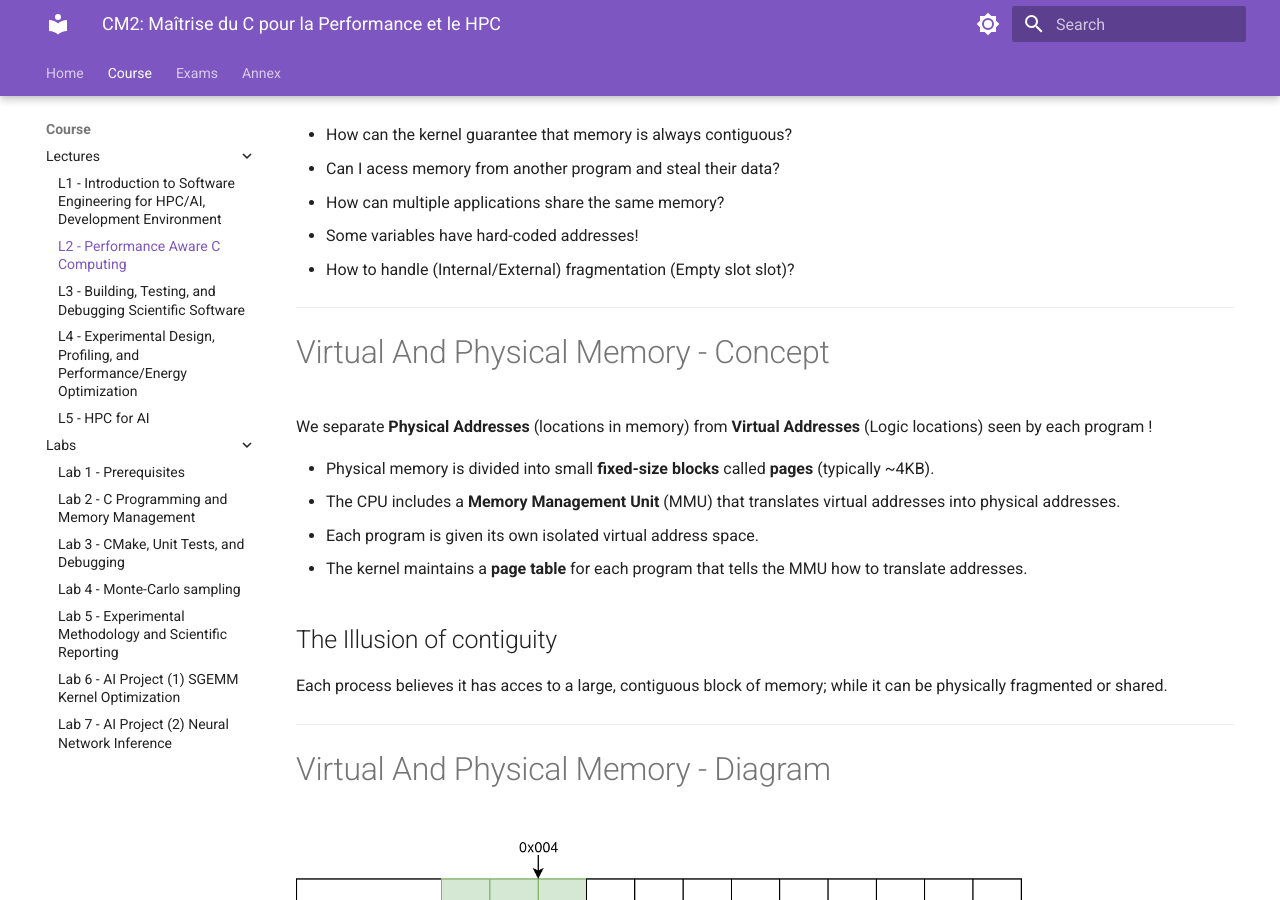
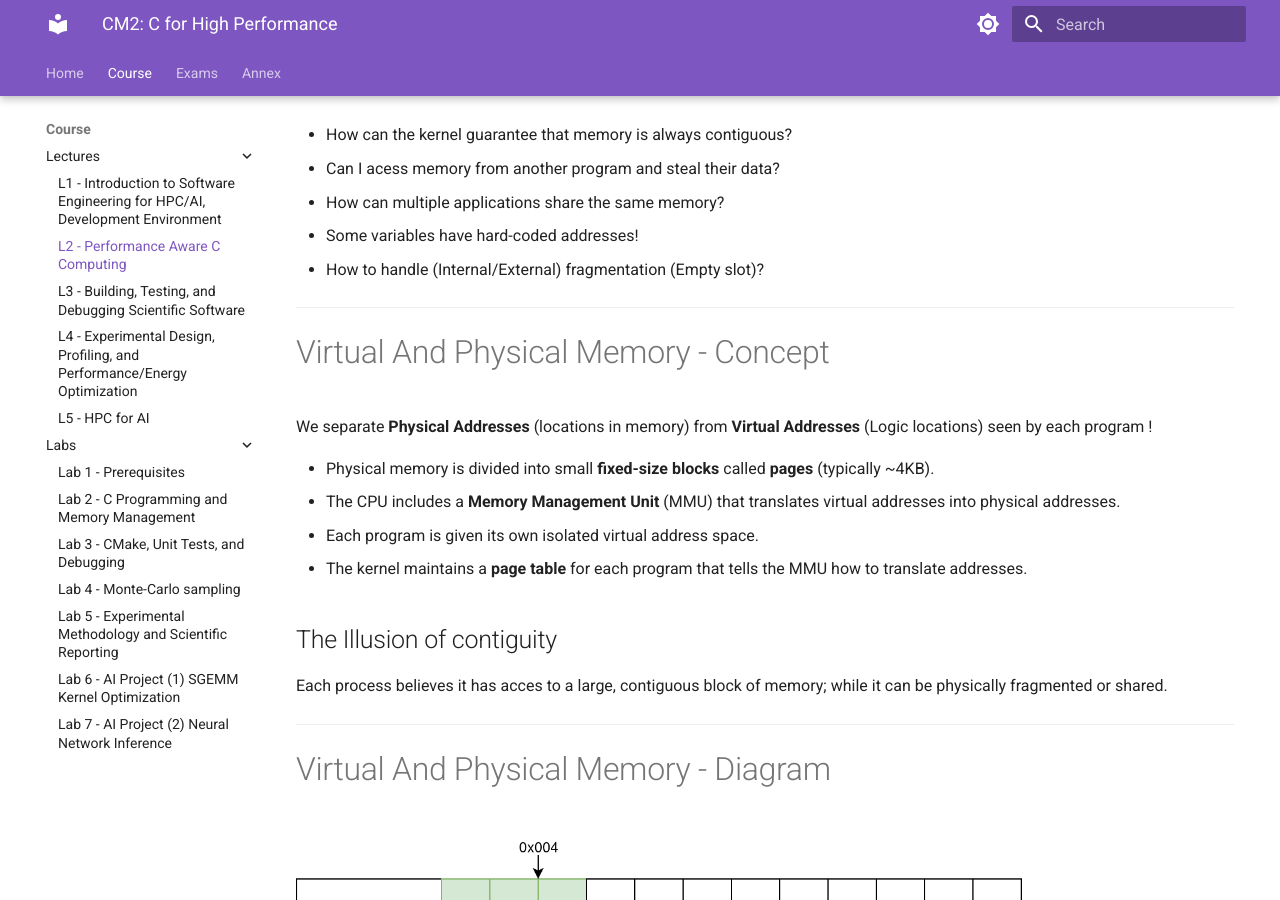
Before and after one commit to M1-CHPS/glhpc, an MkDocs documentation site: the page built from docs/lecture2.md, in a window 1280 px wide and 900 px high, scrolled down 10681 px. Built offline with MkDocs 1.6.1 and Material for MkDocs 9.7.7, drawn with Linux system fonts in a browser that asks for light colours.

Commit message:
Minor fixes to lecture 2

```diff
--- a/docs/lecture2.md
+++ b/docs/lecture2.md
@@ -1,5 +1,5 @@
 ---
-title: "CM2: Maîtrise du C pour la Performance et le HPC"
+title: "CM2: C for High Performance"
 institute: "Master Calcul Haute Performance et Simulation - GLHPC | UVSQ"
 author: "M. Jam, P. de Oliveira Castro"
 date: \today
@@ -378,7 +378,7 @@ If memory is not freed (memory leak) the computer can run out:
 - Can I acess memory from another program and steal their data?
 - How can multiple applications share the same memory?
   - Some variables have hard-coded addresses!
-- How to handle (Internal/External) fragmentation (Empty slot slot)?
+- How to handle (Internal/External) fragmentation (Empty slot)?
 
 ---
 
--- a/mkdocs.yml
+++ b/mkdocs.yml
@@ -84,8 +84,10 @@ nav:
     - Guide de soutenance: guide_soutenance.md
   - Annex:
     - Bash cheatsheet: annex/bash_cheatsheet.md
-    - Installing fedora: annex/install_fedora.md
-    - Installing oh-my-zsh: annex/oh-my-zsh.md
+    - Linux Environment:
+      - Installing fedora: annex/install_fedora.md
+      - Installing packages: annex/install_packages.md
+      - Installing oh-my-zsh: annex/oh-my-zsh.md
 
 extra_css:
   - stylesheets/extra.css
```
Also changed, not shown: other parts of docs/lecture2.md (+1 -1 lines).
